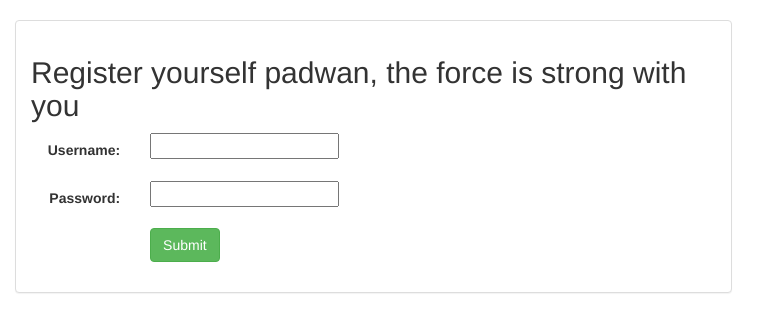
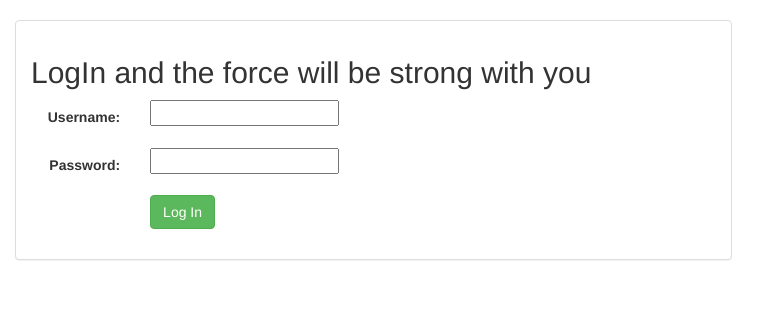
Before and after one commit to GamificationProject/Gamification, a Django app: page /gamification/login/ in a window 1280 px wide. Shown: the part 52-384 px from the top of the page, without its empty margins (0-780 px from the left). Run offline with Django 3.2, Linux system fonts and the light colour scheme; some libraries are stand-ins or nearby versions.

Commit message:
Login Button and Text updated

```diff
--- a/webportal/gamification/templates/gamification/login_form.html
+++ b/webportal/gamification/templates/gamification/login_form.html
@@ -8,11 +8,11 @@
                 <div class="panel-body">
                     <form class="form-horizontal" action="" method="post" enctype="multipart/form-data">
                         {% csrf_token %}
-                        <h2>Register yourself padwan, the force is strong with you</h2>
+                        <h2>LogIn and the force will be strong with you</h2>
                         {% include 'gamification/form_template.html' %}
                         <div class="form-group">
                             <div class="col-sm-offset-2 col-sm-10">
-                                <button type="submit" class="btn btn-success">Submit</button>
+                                <button type="submit" class="btn btn-success">Log In</button>
                             </div>
                         </div>
                     </form>
```
